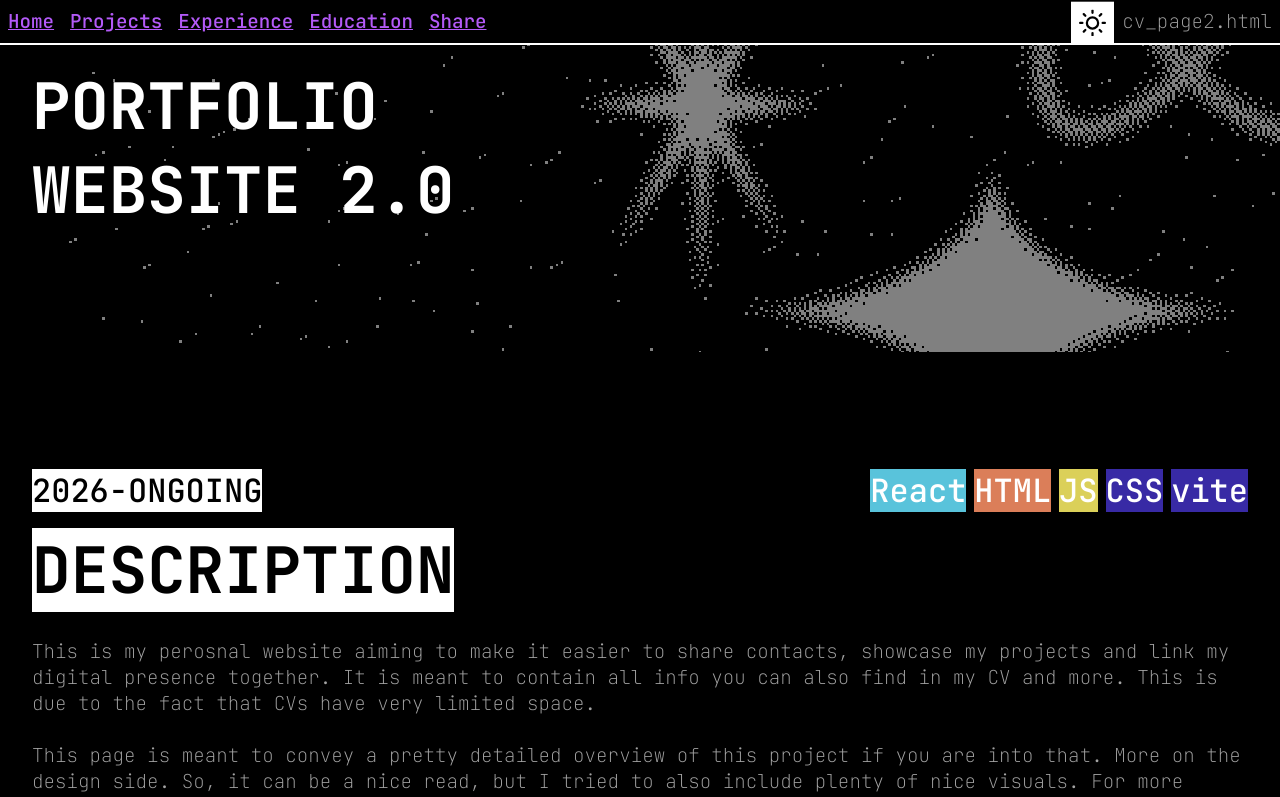
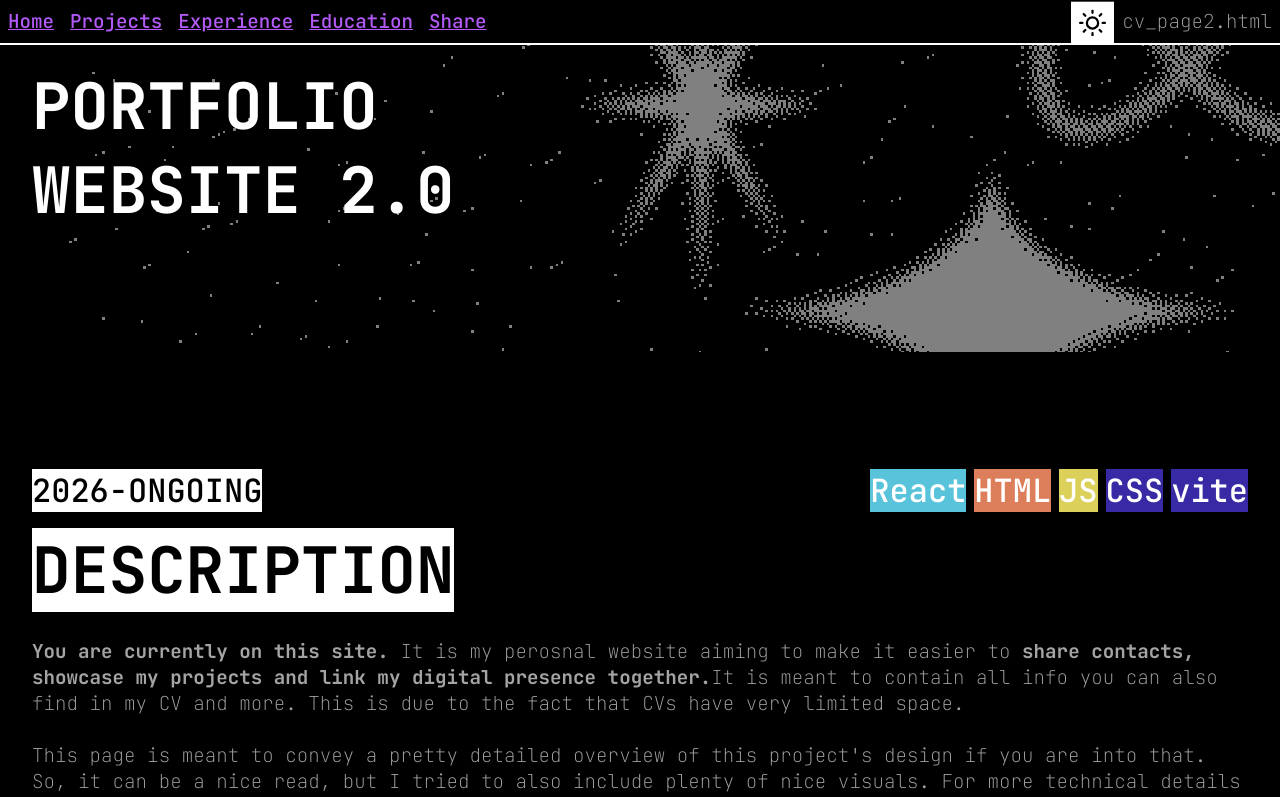
Before and after one commit to TPdkr/cv_page2, a React (Vite) app in the folder website/: page /cv_page2/projects/about in a window 1280 px wide. Shown: the top 797 px of the page. Built offline with nearby package versions, Linux system fonts and the light colour scheme; no server answers.

Commit message:
small changes added links

```diff
--- a/website/src/projects/about/about.jsx
+++ b/website/src/projects/about/about.jsx
@@ -51,10 +51,10 @@ function About(){
                 <ProjectDescription date={date} tags={tags} location="PERSONAL PROJECT">
                     <p>
                         <br></br>
-                        This is my perosnal website aiming to make it easier to share contacts, showcase my projects and link my digital presence together.
+                        <b>You are currently on this site.</b> It is my perosnal website aiming to make it easier to <b>share contacts, showcase my projects and link my digital presence together.</b>
                         It is meant to contain all info you can also find in my CV and more. This is due to the fact that CVs have very limited space.
                         <br></br><br></br>
-                        This page is meant to convey a pretty detailed overview of this project if you are into that. More on the design side.
+                        This page is meant to convey a pretty detailed overview of this project's design if you are into that.
                         So, it can be a nice read, but I tried to also include plenty of nice visuals. For more technical details repo readme file works better.
                         <br></br><br></br>
                         I attempted doing a similar thing before. This is a refinement on that idea.
--- a/website/src/projects/ads/ads.jsx
+++ b/website/src/projects/ads/ads.jsx
@@ -17,7 +17,7 @@ function ADS(){
                     <p>
                         <br></br>
                         This was a 1st year couse that taught essential algorithms such as ones related to <b>sorting and binary trees</b>. It had
-                        <b>many assignments and coding involved</b>. We were often asked to implement a certian algorithm and to track how well it performed.
+                        <b> many assignments and coding involved</b>. We were often asked to implement a certian algorithm and to track how well it performed.
                         <br></br><br></br>
                         Each week we had an assignment to complete and a certain result was awarded with bonus points for the exam. Tasks were
                         implemented in C/C++ and the visualizations used Python and matplotlib.
--- a/website/src/projects/cc/cc.jsx
+++ b/website/src/projects/cc/cc.jsx
@@ -20,7 +20,7 @@ function CCpp(){
                         Also, all assignments are grouped into a repository linked below.
                         <br></br><br></br>
                     </p>
-                    <a>GitHub repository with assignments</a>
+                    <a href="https://github.com/TPdkr/Programming-in-C-and-C-">GitHub repository with assignments</a>
                 </ProjectDescription>
             </div>
         </>
```
